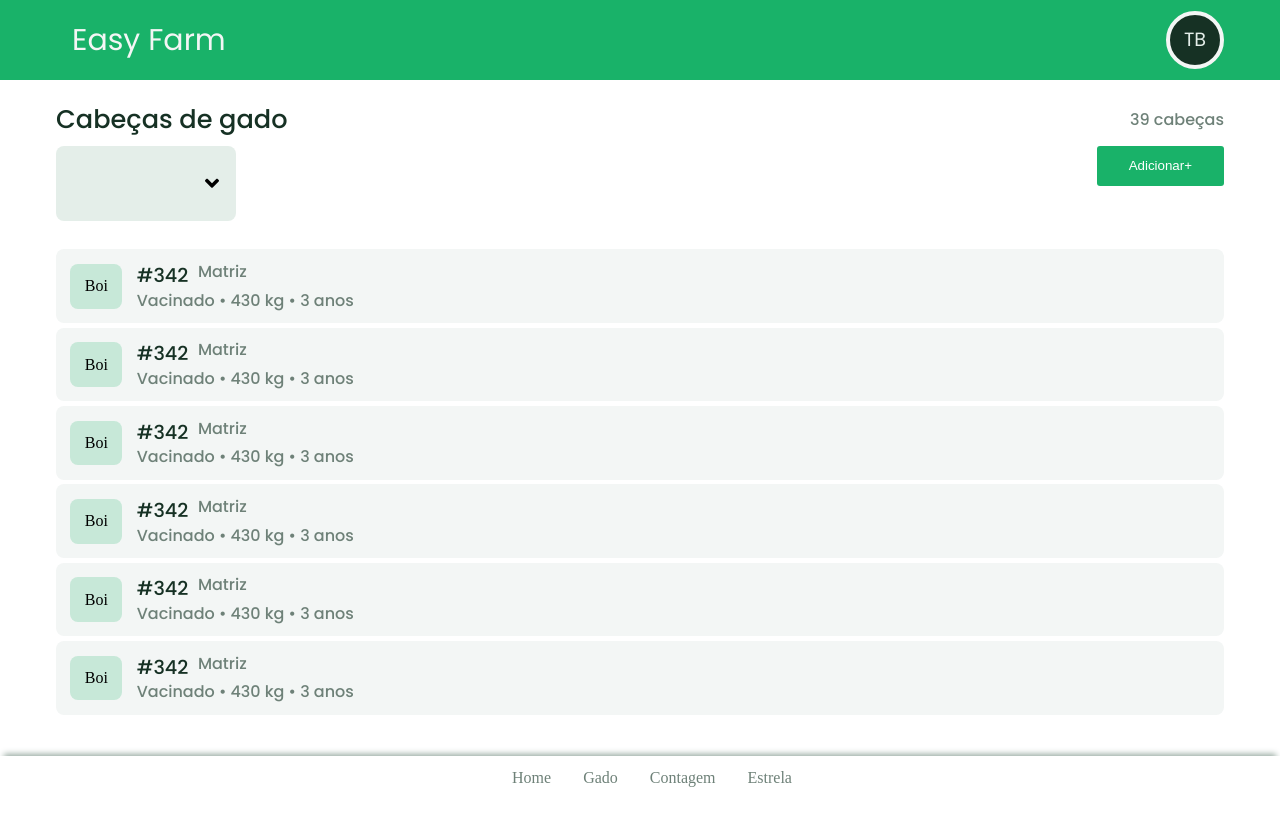
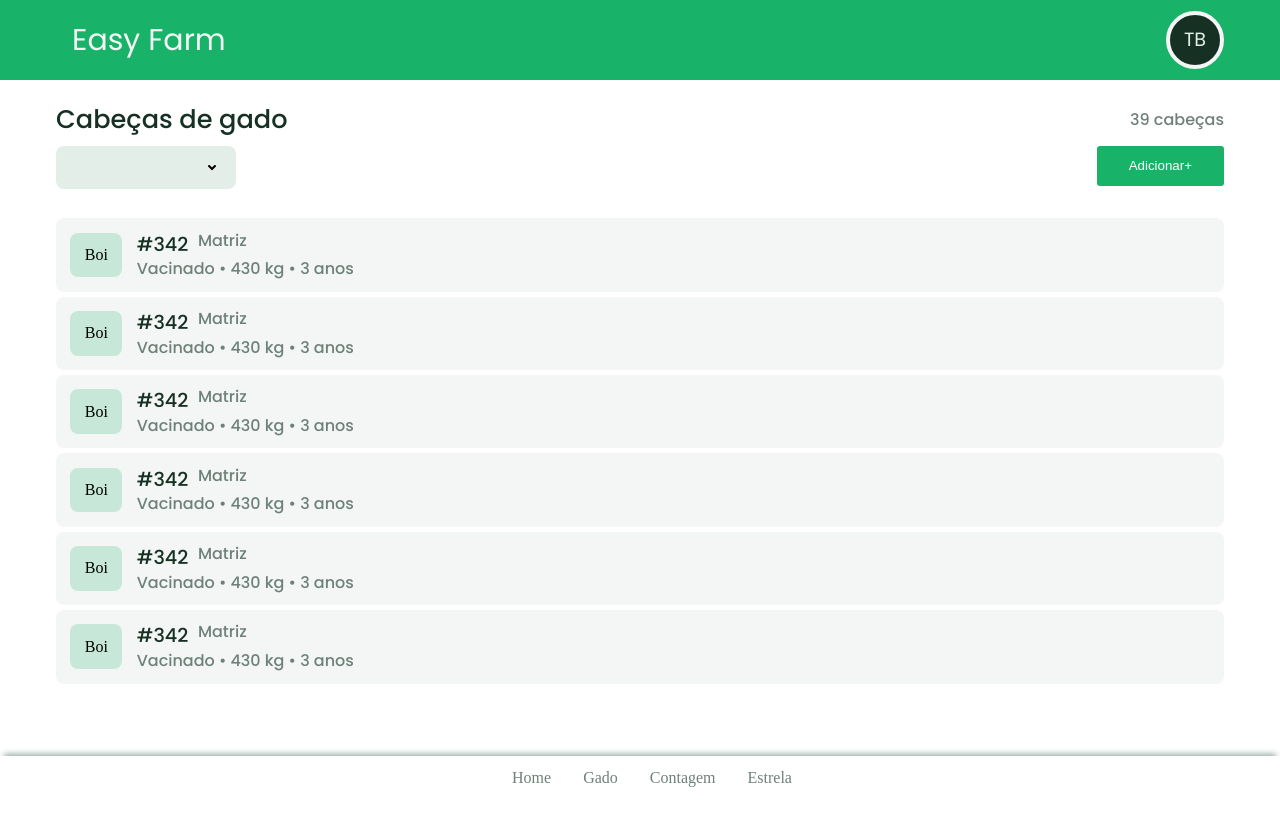
Before and after one commit to michel674/gado-control-front, a React (Create React App) app: page /cattles in a window 1280 px wide. Shown: the top 826 px of the page. Built offline with nearby package versions, Linux system fonts and the light colour scheme.

Commit message:
Changed Select Style

```diff
--- a/src/atomic/atm.select/index.jsx
+++ b/src/atomic/atm.select/index.jsx
@@ -1,5 +1,3 @@
-import React, { useState } from 'react';
-
 import {
   Container,
   SelectContainer,
@@ -25,12 +23,6 @@ export const Select = ({ children }) => {
     },
   ];
 
-  const [switchToggle, setSwitchToggle] = useState(false);
-
-  const ToggleSwitch = () => {
-    switchToggle ? setSwitchToggle(false) : setSwitchToggle(true);
-    console.log(switchToggle);
-  };
   return (
     <Container>
       <SelectContainer>
--- a/src/atomic/atm.select/select.styled.js
+++ b/src/atomic/atm.select/select.styled.js
@@ -26,11 +26,15 @@ export const SelectContainer = styled.div`
 
 export const SelectStyled = styled.select`
   font-size: 1.5rem;
-  padding: 1em 6em 1em 1.5em;
+  padding: 0.5em 6em 0.2em 1.5em;
   background-color: ${Color.Gray200};
   border-radius: 8px;
   color: ${Color.Gray600};
   border: 0;
-
+  cursor: pointer;
+  &:focus {
+    outline: none;
+    box-shadow: 0px 0px 2px ${Color.Gray700};
+  }
   appearance: none;
 `;
```
